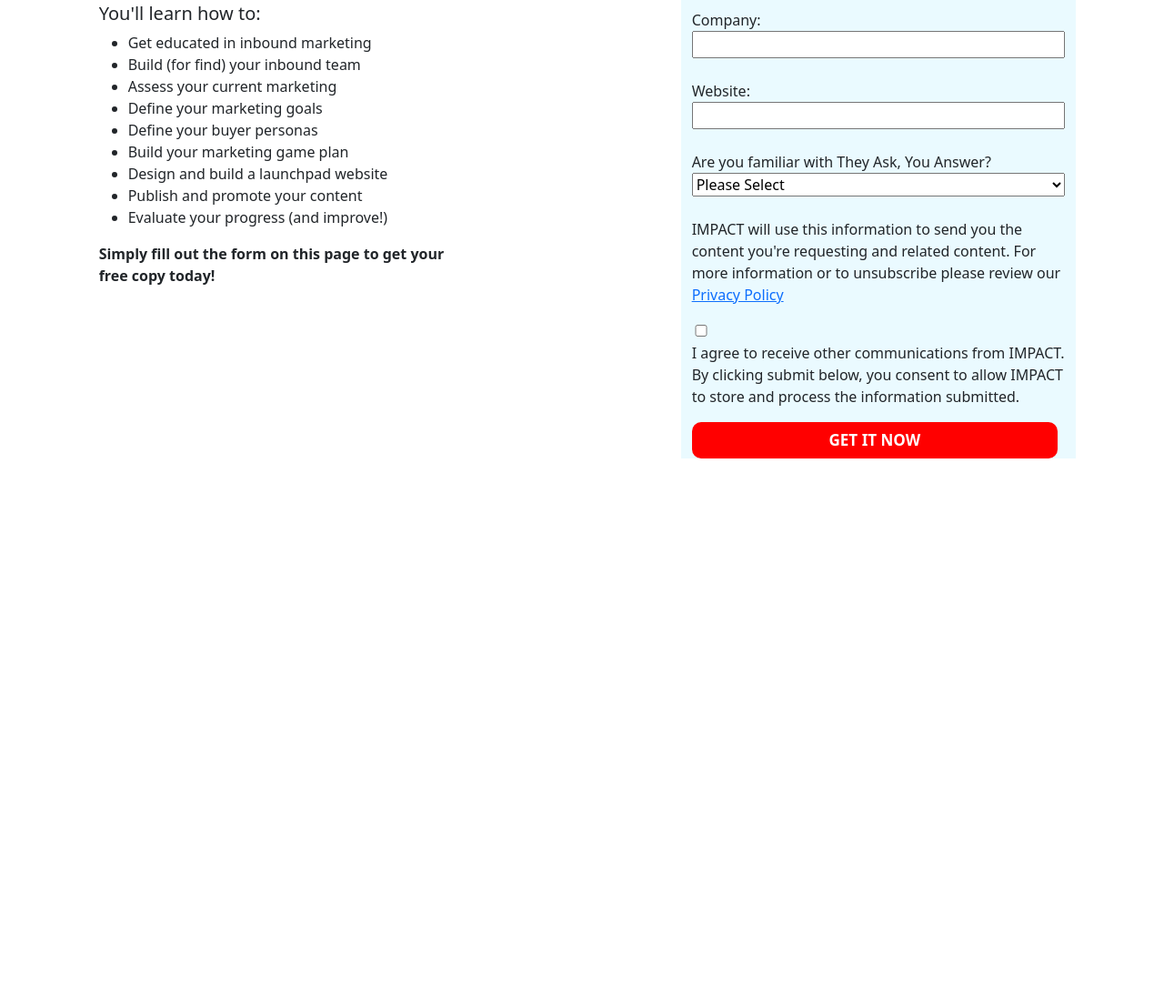
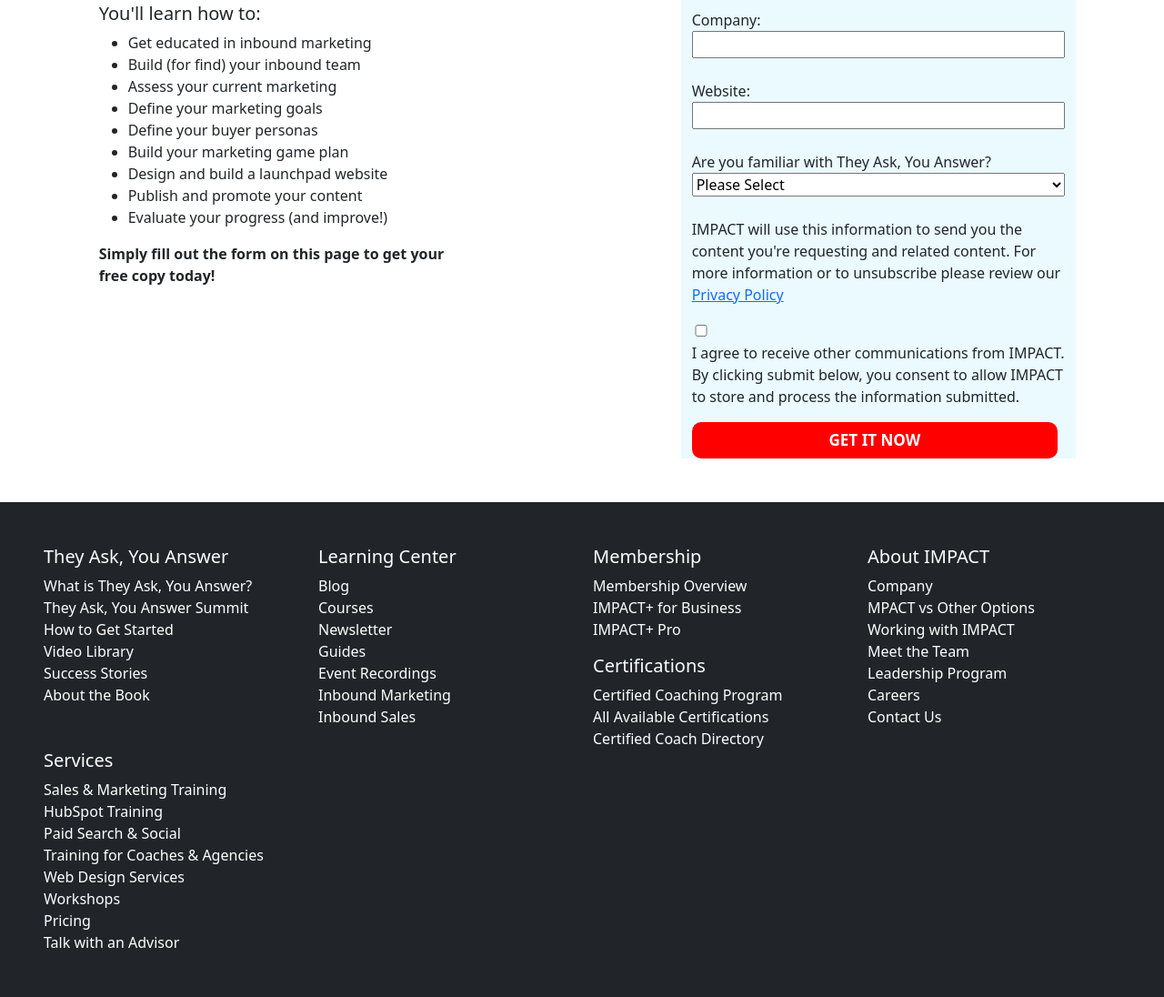
Before and after one commit to AlexCherniuk/inPa, a plain HTML site: page index.html in a window 1280 px wide. Shown: the part 598-1694 px from the top of the page at 91% size. Before the commit the page ends 1102 px from the top, so only its background shows below. Drawn offline with nearby package versions, Linux system fonts and the light colour scheme.

Commit message:
added footer

```diff
--- a/index.html
+++ b/index.html
@@ -164,6 +164,145 @@
       </form>
     </div>
   </section>
+  <footer class="text-white bg-dark mt-5">
+    <div class="row pt-3 p-md-5">
+      <div class="col-12 col-md-3">
+        <h5 class="center">
+          They Ask, You Answer
+          <i class="bi bi-chevron-down d-md-none ms-2"></i>
+        </h5>
+        <div class="d-none d-md-block">
+          <a class="text-white text-decoration-none" href="#"
+            >What is They Ask, You Answer?</a
+          >
+          <br />
+          <a class="text-white text-decoration-none" href="#"
+            >They Ask, You Answer Summit</a
+          ><br />
+          <a class="text-white text-decoration-none" href="#"
+            >How to Get Started</a
+          ><br />
+          <a class="text-white text-decoration-none" href="#">Video Library</a
+          ><br /><a class="text-white text-decoration-none" href="#"
+            >Success Stories</a
+          ><br /><a class="text-white text-decoration-none" href="#"
+            >About the Book</a
+          >
+        </div>
+      </div>
+      <div class="col-12 col-md-3">
+        <h5 class="center">
+          Learning Center <i class="bi bi-chevron-down d-md-none ms-2"></i>
+        </h5>
+        <div class="d-none d-md-block">
+          <a class="text-white text-decoration-none" href="#">Blog</a>
+          <br />
+          <a class="text-white text-decoration-none" href="#">Courses</a
+          ><br />
+          <a class="text-white text-decoration-none" href="#">Newsletter</a
+          ><br />
+          <a class="text-white text-decoration-none" href="#">Guides</a
+          ><br /><a class="text-white text-decoration-none" href="#"
+            >Event Recordings</a
+          ><br /><a class="text-white text-decoration-none" href="#"
+            >Inbound Marketing</a
+          >
+          <br />
+          <a class="text-white text-decoration-none" href="#"
+            >Inbound Sales</a
+          >
+        </div>
+      </div>
+      <div class="col-12 col-md-3 d-block">
+        <div>
+          <h5 class="center">
+            Membership <i class="bi bi-chevron-down d-md-none ms-2"></i>
+          </h5>
+          <div class="d-none d-md-block">
+            <a class="text-white text-decoration-none" href="#"
+              >Membership Overview</a
+            >
+            <br />
+            <a class="text-white text-decoration-none" href="#"
+              >IMPACT+ for Business</a
+            ><br />
+            <a class="text-white text-decoration-none" href="#"
+              >IMPACT+ Pro</a
+            >
+          </div>
+        </div>
+        <div class="pt-md-3">
+          <h5 class="center">
+            Certifications <i class="bi bi-chevron-down d-md-none ms-2"></i>
+          </h5>
+          <div class="d-none d-md-block">
+            <a class="text-white text-decoration-none" href="#"
+              >Certified Coaching Program</a
+            >
+            <br />
+            <a class="text-white text-decoration-none" href="#"
+              >All Available Certifications</a
+            ><br />
+            <a class="text-white text-decoration-none" href="#"
+              >Certified Coach Directory</a
+            >
+          </div>
+        </div>
+      </div>
+      <div class="col-12 col-md-3">
+        <h5 class="center">
+          About IMPACT <i class="bi bi-chevron-down d-md-none ms-2"></i>
+        </h5>
+        <div class="d-none d-md-block">
+          <a class="text-white text-decoration-none" href="#">Company</a>
+          <br />
+          <a class="text-white text-decoration-none" href="#"
+            >MPACT vs Other Options</a
+          ><br />
+          <a class="text-white text-decoration-none" href="#"
+            >Working with IMPACT</a
+          ><br />
+          <a class="text-white text-decoration-none" href="#">Meet the Team</a
+          ><br /><a class="text-white text-decoration-none" href="#"
+            >Leadership Program</a
+          ><br /><a class="text-white text-decoration-none" href="#"
+            >Careers</a
+          >
+          <br />
+          <a class="text-white text-decoration-none" href="#">Contact Us</a>
+        </div>
+      </div>
+      <div class="col-12 col-md-3">
+        <h5 class="center">
+          Services <i class="bi bi-chevron-down d-md-none ms-2"></i>
+        </h5>
+        <div class="d-none d-md-block">
+          <a class="text-white text-decoration-none" href="#"
+            >Sales & Marketing Training</a
+          >
+          <br />
+          <a class="text-white text-decoration-none" href="#"
+            >HubSpot Training</a
+          ><br />
+          <a class="text-white text-decoration-none" href="#"
+            >Paid Search & Social</a
+          ><br />
+          <a class="text-white text-decoration-none" href="#"
+            >Training for Coaches & Agencies</a
+          ><br /><a class="text-white text-decoration-none" href="#"
+            >Web Design Services</a
+          ><br /><a class="text-white text-decoration-none" href="#"
+            >Workshops</a
+          >
+          <br />
+          <a class="text-white text-decoration-none" href="#">Pricing</a
+          ><br /><a class="text-white text-decoration-none" href="#"
+            >Talk with an Advisor</a
+          >
+        </div>
+      </div>
+    </div>
+  </footer>
 </body>
 
 </html>
```
